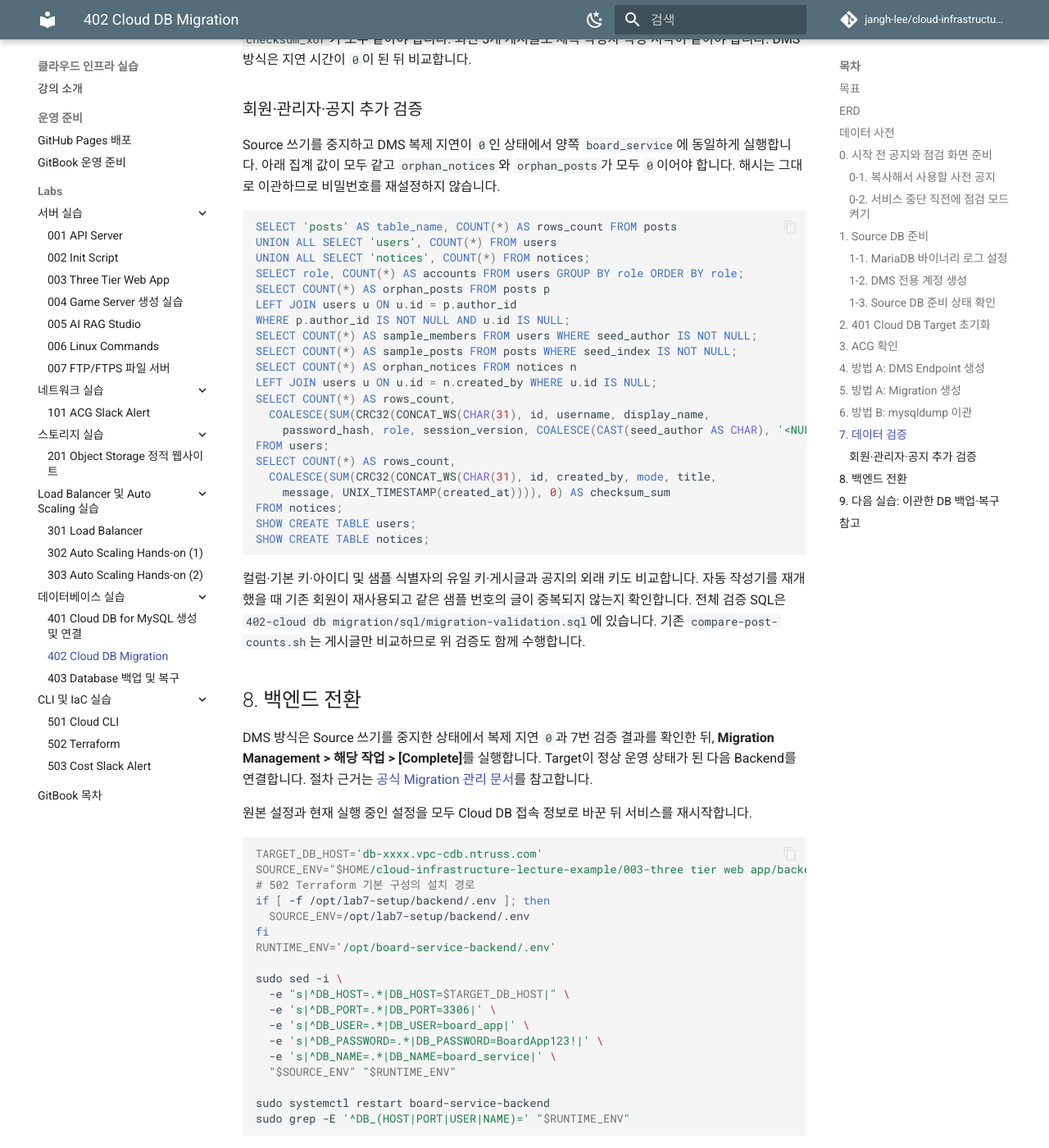
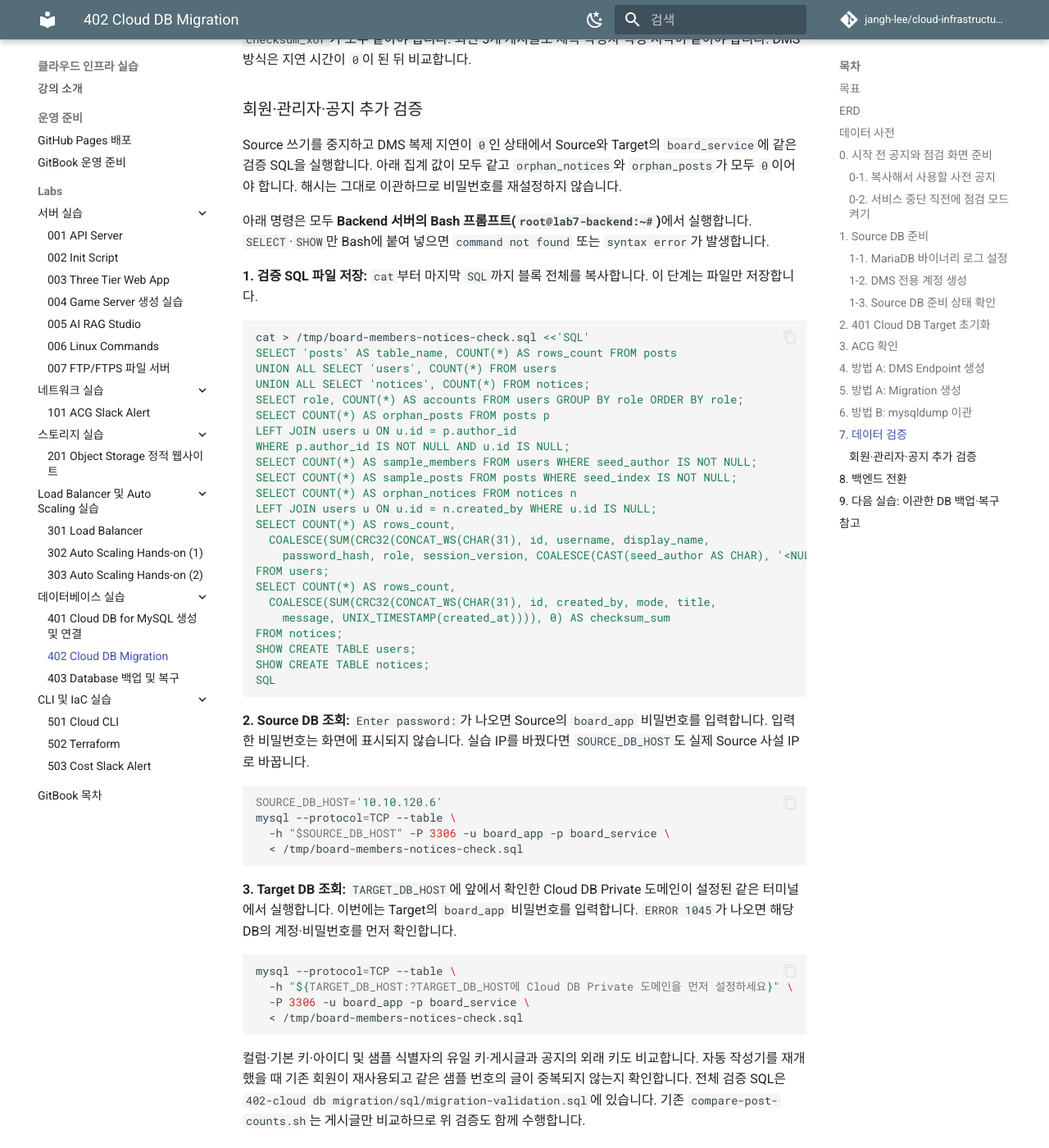
Before and after one commit to jangh-lee/cloud-infrastructure-lecture-example, an MkDocs documentation site: the page built from gitbook/labs/402-cloud-db-migration.md, in a window 1280 px wide and 1400 px high, scrolled down 15255 px. Shown: the whole window at 82% size. Built offline with MkDocs 1.6.1 and Material for MkDocs 9.7.7, drawn with Linux system fonts in a browser that asks for light colours; comment, search, counter and statistics services are not loaded.

Commit message:
Make membership migration checks runnable from Bash

````diff
--- a/gitbook/labs/402-cloud-db-migration.md
+++ b/gitbook/labs/402-cloud-db-migration.md
@@ -538,9 +538,14 @@ SQL
 
 ### 회원·관리자·공지 추가 검증
 
-Source 쓰기를 중지하고 DMS 복제 지연이 `0`인 상태에서 양쪽 `board_service`에 동일하게 실행합니다. 아래 집계 값이 모두 같고 `orphan_notices`와 `orphan_posts`가 모두 `0`이어야 합니다. 해시는 그대로 이관하므로 비밀번호를 재설정하지 않습니다.
+Source 쓰기를 중지하고 DMS 복제 지연이 `0`인 상태에서 Source와 Target의 `board_service`에 같은 검증 SQL을 실행합니다. 아래 집계 값이 모두 같고 `orphan_notices`와 `orphan_posts`가 모두 `0`이어야 합니다. 해시는 그대로 이관하므로 비밀번호를 재설정하지 않습니다.
 
-```sql
+아래 명령은 모두 **Backend 서버의 Bash 프롬프트(`root@lab7-backend:~#`)**에서 실행합니다. `SELECT`·`SHOW`만 Bash에 붙여 넣으면 `command not found` 또는 `syntax error`가 발생합니다.
+
+**1. 검증 SQL 파일 저장:** `cat`부터 마지막 `SQL`까지 블록 전체를 복사합니다. 이 단계는 파일만 저장합니다.
+
+```bash
+cat > /tmp/board-members-notices-check.sql <<'SQL'
 SELECT 'posts' AS table_name, COUNT(*) AS rows_count FROM posts
 UNION ALL SELECT 'users', COUNT(*) FROM users
 UNION ALL SELECT 'notices', COUNT(*) FROM notices;
@@ -562,7 +567,27 @@ SELECT COUNT(*) AS rows_count,
 FROM notices;
 SHOW CREATE TABLE users;
 SHOW CREATE TABLE notices;
+SQL
 ```
+
+**2. Source DB 조회:** `Enter password:`가 나오면 Source의 `board_app` 비밀번호를 입력합니다. 입력한 비밀번호는 화면에 표시되지 않습니다. 실습 IP를 바꿨다면 `SOURCE_DB_HOST`도 실제 Source 사설 IP로 바꿉니다.
+
+```bash
+SOURCE_DB_HOST='10.10.120.6'
+mysql --protocol=TCP --table \
+  -h "$SOURCE_DB_HOST" -P 3306 -u board_app -p board_service \
+  < /tmp/board-members-notices-check.sql
+```
+
+**3. Target DB 조회:** `TARGET_DB_HOST`에 앞에서 확인한 Cloud DB Private 도메인이 설정된 같은 터미널에서 실행합니다. 이번에는 Target의 `board_app` 비밀번호를 입력합니다. `ERROR 1045`가 나오면 해당 DB의 계정·비밀번호를 먼저 확인합니다.
+
+```bash
+mysql --protocol=TCP --table \
+  -h "${TARGET_DB_HOST:?TARGET_DB_HOST에 Cloud DB Private 도메인을 먼저 설정하세요}" \
+  -P 3306 -u board_app -p board_service \
+  < /tmp/board-members-notices-check.sql
+```
+
 
 컬럼·기본 키·아이디 및 샘플 식별자의 유일 키·게시글과 공지의 외래 키도 비교합니다. 자동 작성기를 재개했을 때 기존 회원이 재사용되고 같은 샘플 번호의 글이 중복되지 않는지 확인합니다. 전체 검증 SQL은 `402-cloud db migration/sql/migration-validation.sql`에 있습니다. 기존 `compare-post-counts.sh`는 게시글만 비교하므로 위 검증도 함께 수행합니다.
 
````
Also changed, not shown: 402-cloud db migration/README.md (+27 -2 lines).
